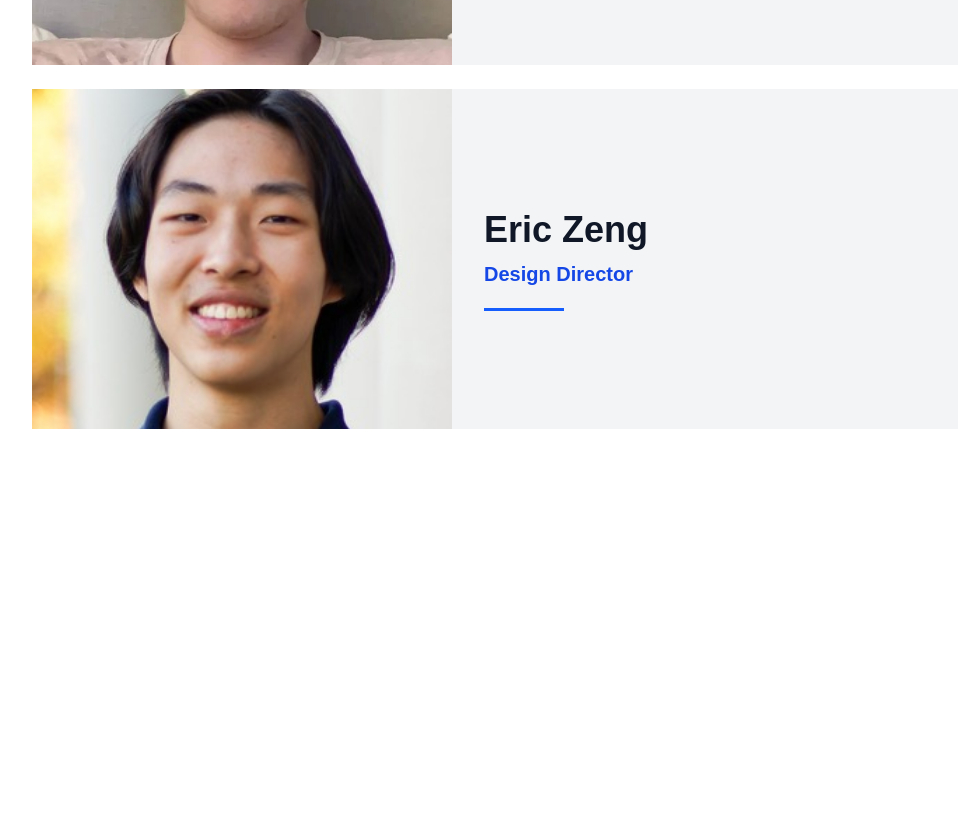
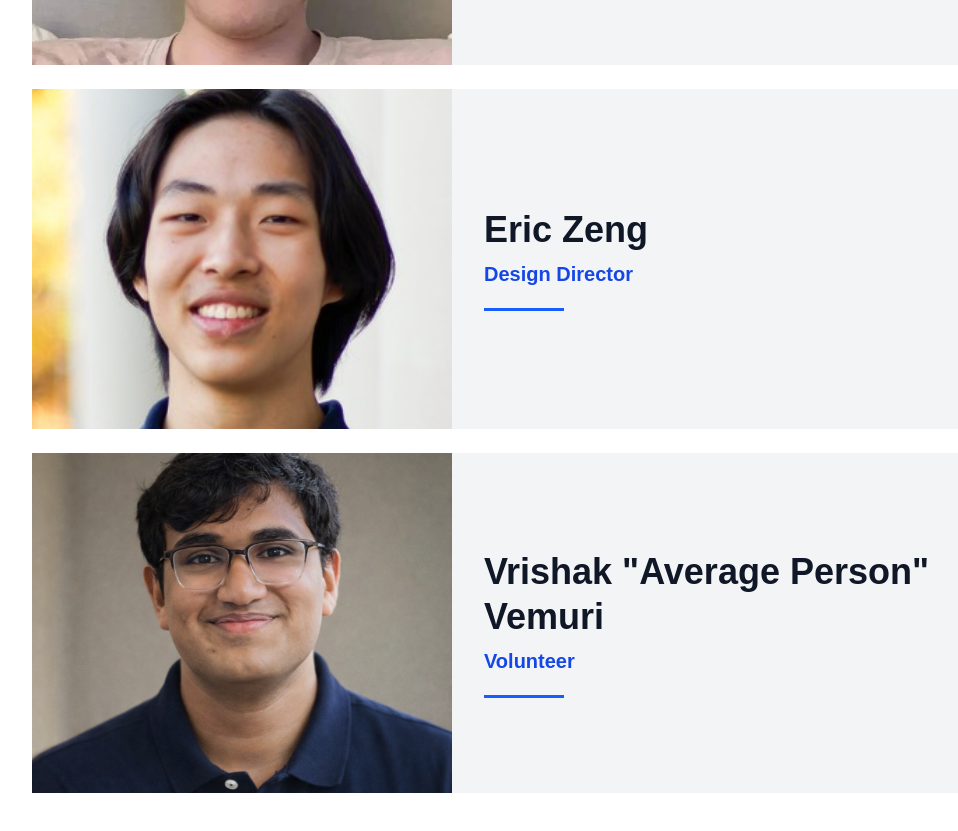
Before and after one commit to mkornilov07/uvamt-website, a Next.js app in the folder uvamt-website/: page /team in a window 1280 px wide. Shown: the part 3451-4282 px from the top of the page, without its empty margins (112-1070 px from the left). Before the commit the page ends 3920 px from the top, so only its background shows below. Built offline with nearby package versions, Linux system fonts and the light colour scheme.

Commit message:
average person add to team

```diff
--- a/uvamt-website/data/team.ts
+++ b/uvamt-website/data/team.ts
@@ -13,5 +13,6 @@ export const team: TeamMember[] = [
     { name: "Isaac Assink", role: "Secretary", imageSrc: "/team/isaac_assink.jpg" , bio:""},
     { name: "Liam Baird", role: "Outreach Manager", imageSrc: "/team/liam_baird.jpg", bio:""},
     { name: "Brendan Malaugh", role: "Web Developer", imageSrc: "/team/brendan_malaugh.jpg" , bio:""},
-    { name: "Eric Zeng", role: "Design Director", imageSrc: "/team/eric_zeng.jpg", bio: ""}
+    { name: "Eric Zeng", role: "Design Director", imageSrc: "/team/eric_zeng.jpg", bio: ""},
+    { name: 'Vrishak "Average Person" Vemuri', role: "Volunteer", imageSrc: "/team/average_person.png", bio: ""}
 ];
```
Also changed, not shown: uvamt-website/public/team/average_person.png (added).
